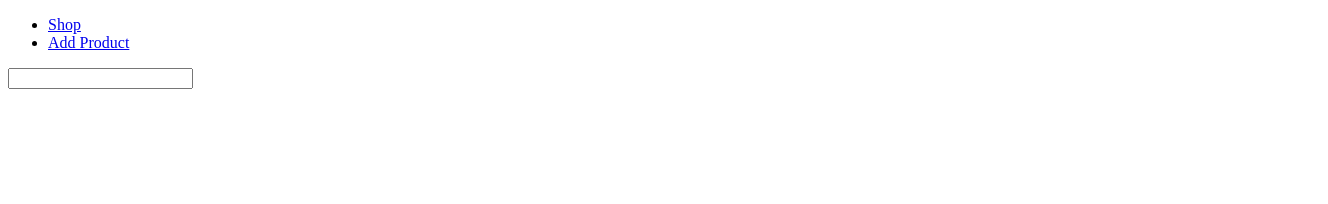
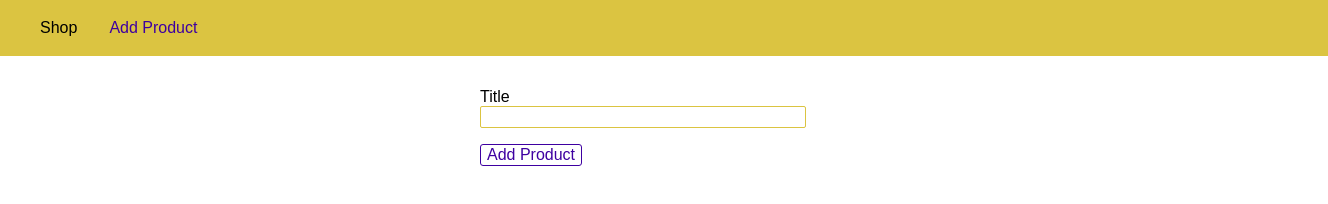
Before and after one commit to HomeProjectStudy/nodeJS, a website: page Express/src/views/add-product.html in a window 1280 px wide. Shown: the whole page, 1328 px wide, since content can reach past the window. Drawn offline with Linux system fonts and the light colour scheme.

Commit message:
css styling pages

```diff
--- a/Express/app.js
+++ b/Express/app.js
@@ -16,7 +16,7 @@ app.use(shopRoutes);
 app.use((request, response, next) => {
   response
     .status(404)
-    .sendFile(path.join(__dirname, "../", "views", "404.html"));
+    .sendFile(path.join(__dirname, "src", "views", "404.html"));
 });
 app.listen(3000, () => {
   console.log("Server is running on port 3000");
--- a/Express/src/routes/admin.js
+++ b/Express/src/routes/admin.js
@@ -1,7 +1,7 @@
 const express = require("express");
 const path = require("path");
 const router = express.Router();
-
+const rootDir = require("../util/path");
 router.use("/admin/add-product", (request, response, next) => {
   response.sendFile(path.join(__dirname, "../", "views", "add-product.html"));
 });
--- a/Express/src/routes/shop.js
+++ b/Express/src/routes/shop.js
@@ -1,5 +1,6 @@
 const express = require("express");
 const path = require("path");
+const rootDir = require("../util/path");
 
 const router = express.Router();
 
--- /dev/null
+++ b/Express/src/util/path.js
@@ -0,0 +1,3 @@
+const path = require("path");
+
+module.exports = path.dirname(require.main.filename);
--- a/Express/src/views/add-product.html
+++ b/Express/src/views/add-product.html
@@ -2,27 +2,115 @@
 <html lang="en">
   <head>
     <meta charset="UTF-8" />
-    <meta http-equiv="X-UA-Compatible" content="IE=edge" />
     <meta name="viewport" content="width=device-width, initial-scale=1.0" />
+    <meta http-equiv="X-UA-Compatible" content="ie=edge" />
     <title>Add Product</title>
+    <style>
+      body {
+        padding: 0;
+        margin: 0;
+        font-family: sans-serif;
+      }
+
+      main {
+        padding: 1rem;
+      }
+
+      .main-header {
+        width: 100%;
+        height: 3.5rem;
+        background-color: #dbc441;
+        padding: 0 1.5rem;
+      }
+
+      .main-header__nav {
+        height: 100%;
+        display: flex;
+        align-items: center;
+      }
+
+      .main-header__item-list {
+        list-style: none;
+        margin: 0;
+        padding: 0;
+        display: flex;
+      }
+
+      .main-header__item {
+        margin: 0 1rem;
+        padding: 0;
+      }
+
+      .main-header__item a {
+        text-decoration: none;
+        color: black;
+      }
+
+      .main-header__item a:hover,
+      .main-header__item a:active,
+      .main-header__item a.active {
+        color: #3e00a1;
+      }
+
+      .product-form {
+        width: 20rem;
+        max-width: 90%;
+        margin: auto;
+      }
+
+      .form-control {
+        margin: 1rem 0;
+      }
+
+      .form-control label,
+      .form-control input {
+        display: block;
+        width: 100%;
+      }
+
+      .form-control input {
+        border: 1px solid #dbc441;
+        font: inherit;
+        border-radius: 2px;
+      }
+
+      button {
+        font: inherit;
+        border: 1px solid #3e00a1;
+        color: #3e00a1;
+        background: white;
+        border-radius: 3px;
+        cursor: pointer;
+      }
+
+      button:hover,
+      button:active {
+        background-color: #3e00a1;
+        color: white;
+      }
+    </style>
   </head>
+
   <body>
-    <header>
-      <nav>
-        <ul>
-          <li>
-            <a href="/"> Shop </a>
-          </li>
-          <li>
-            <a href="/add-product"> Add Product</a>
+    <header class="main-header">
+      <nav class="main-header__nav">
+        <ul class="main-header__item-list">
+          <li class="main-header__item"><a href="/">Shop</a></li>
+          <li class="main-header__item">
+            <a class="active" href="/admin/add-product">Add Product</a>
           </li>
         </ul>
       </nav>
     </header>
 
     <main>
-      <form action="/add-product" method="POST">
-        <input type="text" name="title" />
+      <form class="product-form" action="/admin/add-product" method="POST">
+        <div class="form-control">
+          <label for="title">Title</label>
+          <input type="text" name="title" id="title" />
+        </div>
+
+        <button type="submit">Add Product</button>
       </form>
     </main>
   </body>
```
Also changed, not shown: Express/src/views/404.html (+59 -1 lines), Express/src/views/shop.html (+56 -10 lines).
